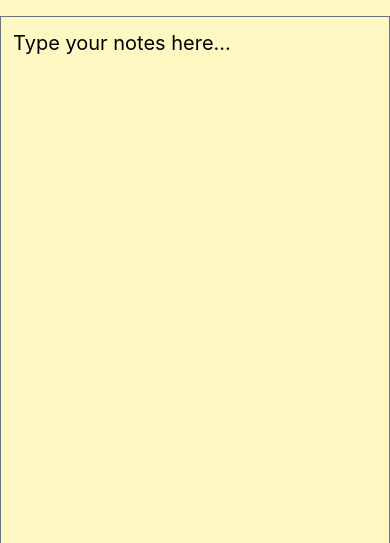
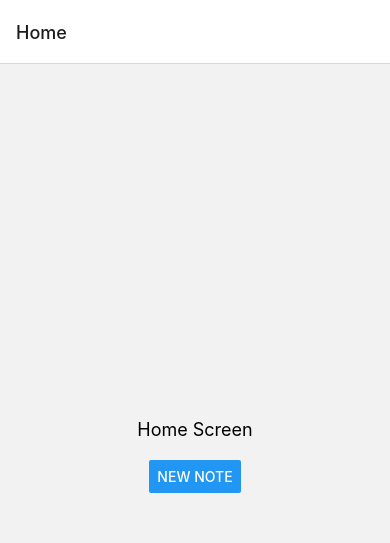
Before and after one commit to shiftkey-labs/SKNotesStarter, a React Native app: screen / in a window 390 px wide. Shown: the top 543 px of the page. Built offline with nearby package versions, Linux system fonts and the light colour scheme.

Commit message:
Basic Navigation Completed (to expand upon) and redid some styling of the new notes page

```diff
--- a/App.js
+++ b/App.js
@@ -1,37 +1,44 @@
-import { SafeAreaView, Text, TextInput, Button, View } from 'react-native';
+import { SafeAreaView, Text, TextInput, Button, View, StyleSheet, TouchableWithoutFeedback } from 'react-native';
 import tw, { useDeviceContext } from 'twrnc';
 import { Provider } from 'react-redux';
 import { store } from './store';
 import 'react-native-reanimated';
-import MasonryList from '@react-native-seoul/masonry-list';
 import { NavigationContainer } from '@react-navigation/native';
 import { createNativeStackNavigator } from '@react-navigation/native-stack';
 import { useAddNoteMutation, useFetchNotesQuery, useClearNotesMutation } from './db';
-import React, { useState, useEffect } from 'react';
+import React, { useState, useEffect, useRef } from 'react';
 
 
-// function HomeScreen({ navigation }) {
-//   return (
-//     <View style={tw`flex-1 items-center justify-center`}>
-//       <Text style={tw`text-lg mb-4`}>Home Screen</Text>
-//       <Button
-//         title="Go to Details"
-//         onPress={() => navigation.navigate('Details')}
-//       />
-//     </View>
-//   );
-// }
-
-// function DetailsScreen() {
-//   return (
-//     <View style={tw`flex-1 items-center justify-center`}>
-//       <Text style={tw`text-lg`}>Details Screen</Text>
-//     </View>
-//   );
-// }
+function HomeScreen({ navigation }) {
+  return (
+    <View style={tw`flex-1 items-center justify-center`}>
+      <Text style={tw`text-lg mb-4`}>Home Screen</Text>
+      <Button
+        title="New note"
+        onPress={() => navigation.navigate('New Note')}
+      />
+    </View>
+  );
+}
 
 
-// const Stack = createNativeStackNavigator();
+function NewNoteScreen() {
+  const noteEditor = useRef();
+  return (
+  <TouchableWithoutFeedback onPress={() => noteEditor.current.focus()}>
+  <View style={tw`max-w-full flex-1 items-start justify-start bg-yellow-100 `}>
+  <TextInput
+          ref={noteEditor}
+          style={tw` text-left text-xl p-2`}
+          multiline
+          placeholder="Type your notes here..."
+        />
+  </View>
+  </TouchableWithoutFeedback>
+        );
+}
+
+const Stack = createNativeStackNavigator();
 
 function App() {
 
@@ -50,43 +57,28 @@ function App() {
     setData(generateData(500));
   }, []);
 
-  const renderItem=({item, i}) => (
-    <Text style={[tw`bg-blue-300 text-gray-500 m-1`, { height: Math.floor(Math.random() * 100) + 50 }]}>
-      {item.id}
-    </Text>
-  )
 
   return (
-    <Provider store={store}>
-      <SafeAreaView style={tw`flex-1 bg-yellow-100`}>
-      {/* <TextInput
-          style={tw`max-w-full mt-4 text-left text-xl border border-gray-500 p-3`}
-          placeholder="Search..."
-        /> */}
-        <TextInput
-          style={tw`max-w-full flex-1 mt-4 text-left text-xl border border-gray-500 p-3`}
-          multiline
-          placeholder="Type your notes here..."
+      <SafeAreaView style={def_style.container}>
+        <NavigationContainer>
+          <Stack.Navigator initialRouteName="Home">
+            <Stack.Screen name="Home" component={HomeScreen} />
+            <Stack.Screen name="New Note" component={NewNoteScreen} />
+          </Stack.Navigator>
+        </NavigationContainer>
+      </SafeAreaView>
 
-        />
-        {/* <NavigationContainer>
-      <Stack.Navigator initialRouteName="Home">
-        <Stack.Screen name="Home" component={HomeScreen} />
-        <Stack.Screen name="Details" component={DetailsScreen} />
-      </Stack.Navigator>
-    </NavigationContainer> */}
-         <MasonryList
-      style={tw`w-full h-screen`}
-      data={data}
-      keyExtractor={(item) => item.id}
-      numColumns={3}
-      showsVerticalScrollIndicator={false}
-      renderItem={renderItem}
-      onEndReachedThreshold={0.1}
-    />
-      </SafeAreaView>
-    </Provider>
   )
 }
+// Basic default styling
+const def_style = StyleSheet.create({
+  container: {
+    flex: 1,
+  },
+  text: {
+    fontSize: 25,
+    fontWeight: '500',
+  },
+});
 
 export default App;
```
